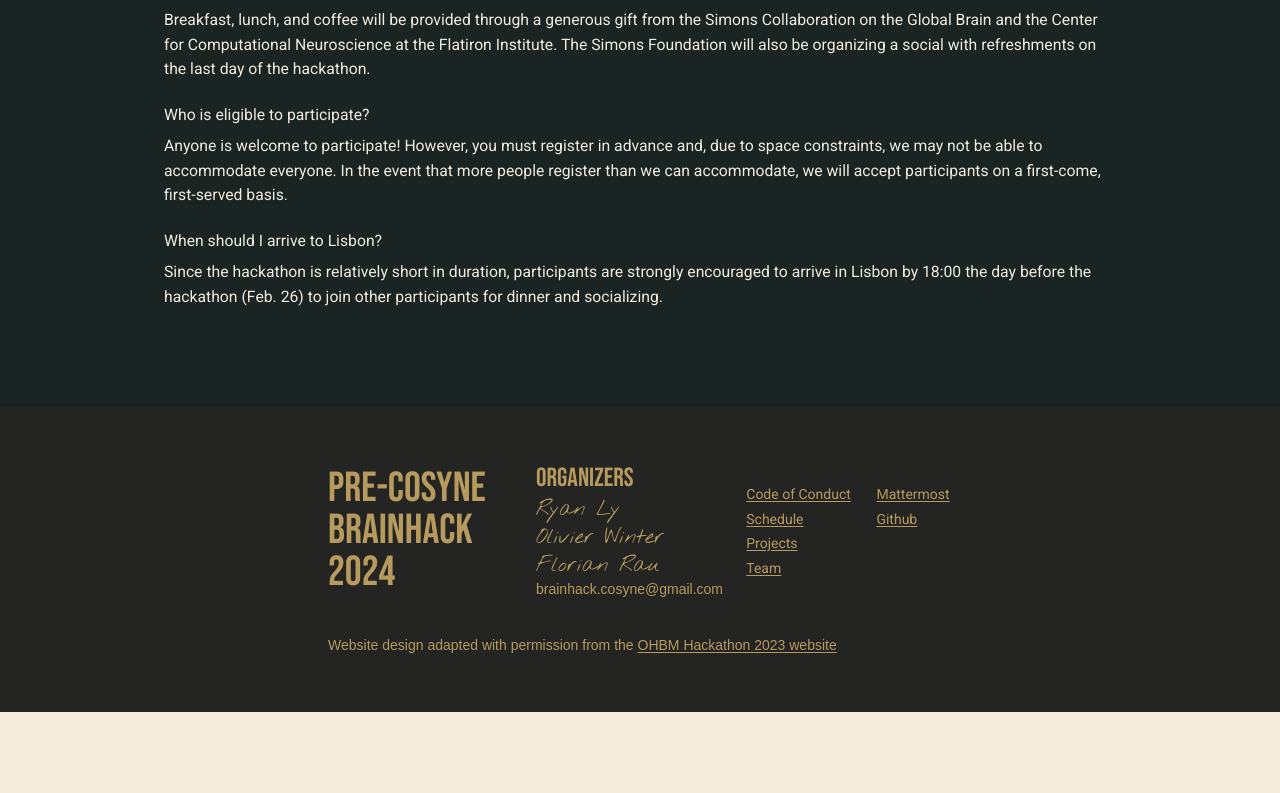
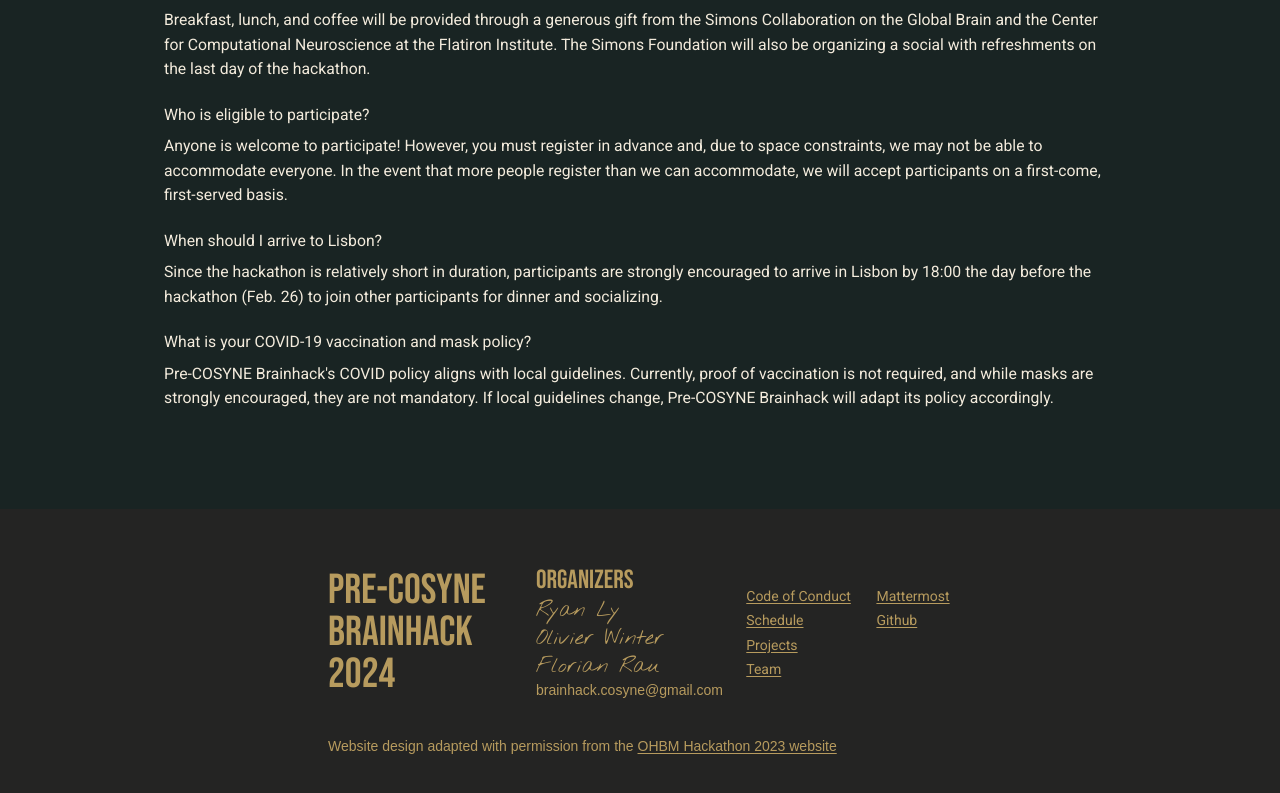
Before and after one commit to pre-cosyne-brainhack/hackathon2024, a Next.js app: page / in a window 1280 px wide. Shown: the part 2320-3113 px from the top of the page. Before the commit the page ends 3032 px from the top, so only its background shows below. Built offline with nearby package versions, Linux system fonts and the light colour scheme.

Commit message:
Add covid policy draft

```diff
--- a/src/pages/index.tsx
+++ b/src/pages/index.tsx
@@ -200,6 +200,14 @@ export default function Home() {
                 Lisbon by 18:00 the day before the hackathon (Feb. 26) to join other participants for dinner and
                 socializing.
             </p>
+            <p className="text-sand">
+              What is your COVID-19 vaccination and mask policy?
+            </p>
+            <p className="text-sand mb-4">
+                Pre-COSYNE Brainhack's COVID policy aligns with local guidelines. Currently, proof of vaccination
+                is not required, and while masks are strongly encouraged, they are not mandatory. If local guidelines
+                change, Pre-COSYNE Brainhack will adapt its policy accordingly.
+            </p>
           </div>
         </div>
       </div>
```
